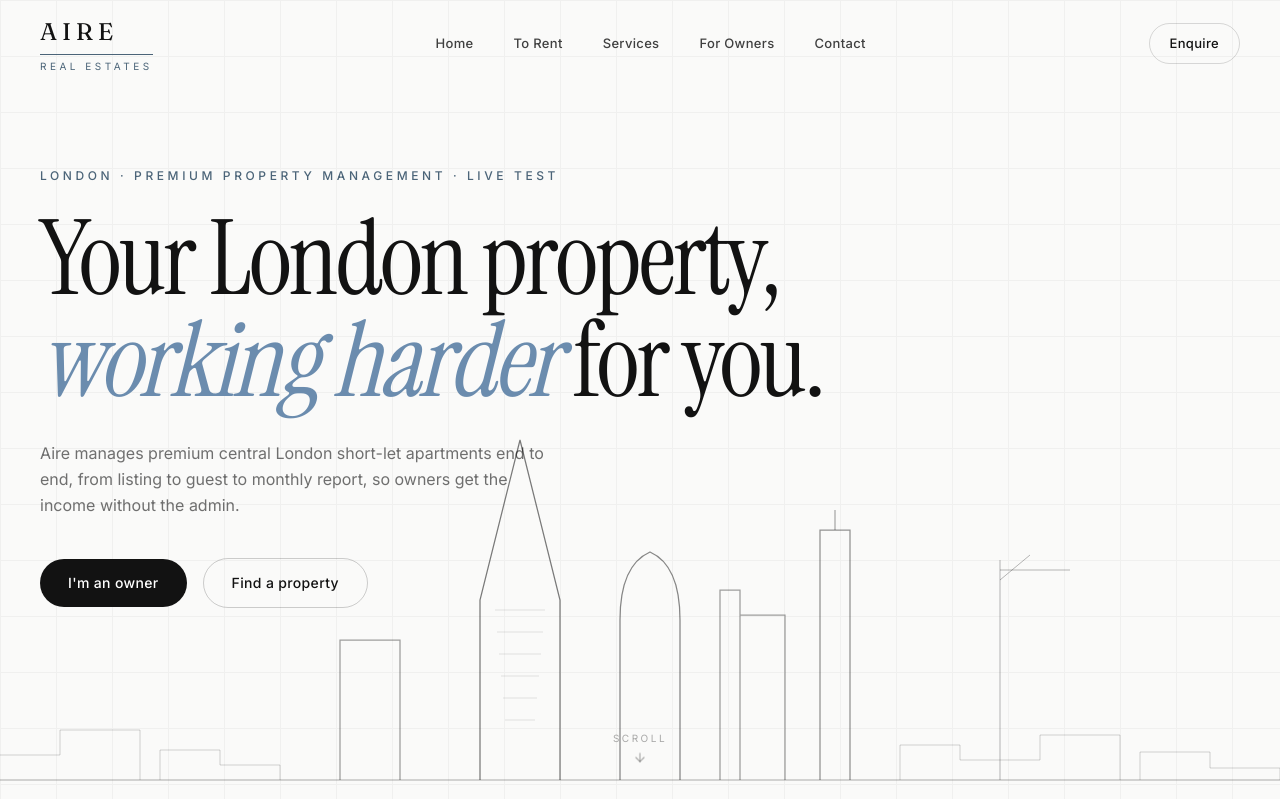
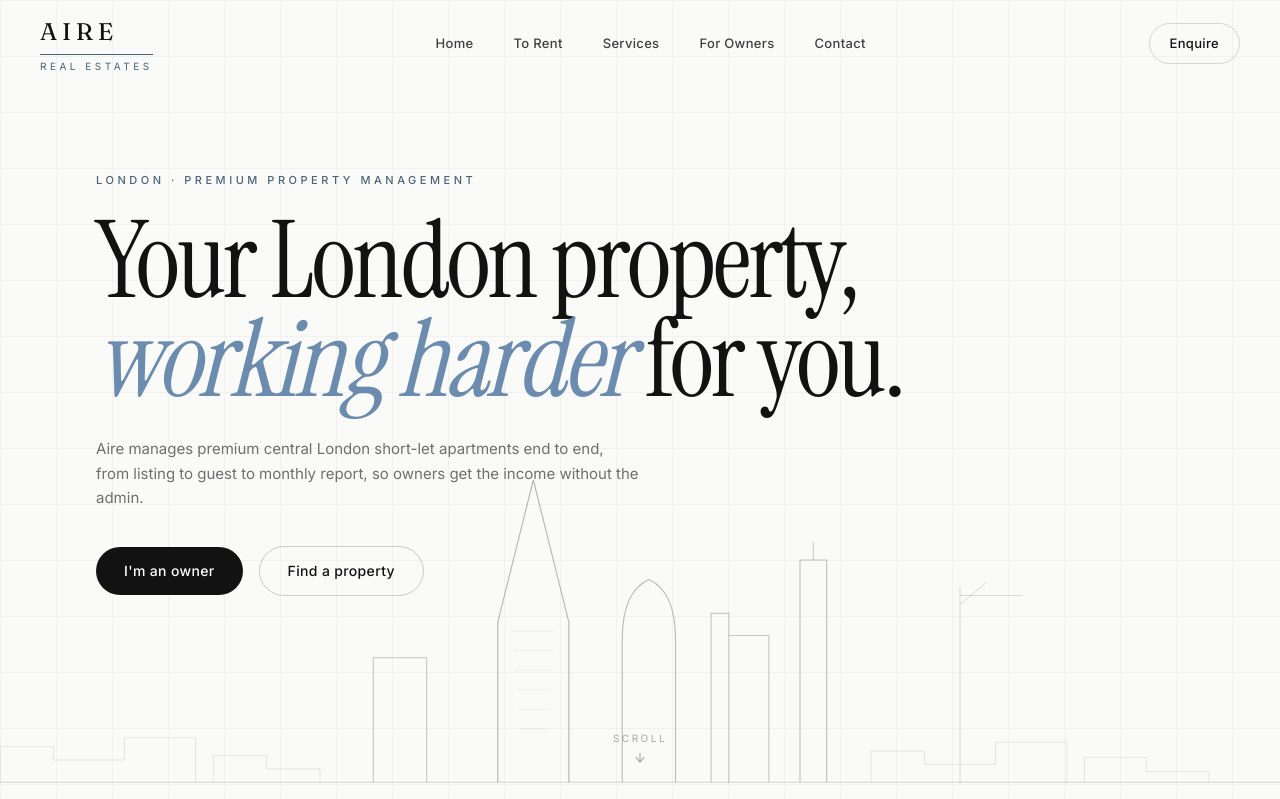
Before and after one commit to moonidil/aire, a Next.js app: page / in a window 1280 px wide. Shown: the top 799 px of the page. Built offline with nearby package versions, Linux system fonts and the light colour scheme.

Commit message:
changing design

```diff
--- a/components/Hero.tsx
+++ b/components/Hero.tsx
@@ -12,18 +12,17 @@ export default function Hero() {
     const onScroll = () => {
       if (!skylineRef.current) return;
       const y = window.scrollY;
-      // Gentle parallax — background drifts slower than the page
-      skylineRef.current.style.transform = `translateY(${y * 0.12}px)`;
+      skylineRef.current.style.transform = `translateY(${y * 0.1}px)`;
     };
+
     window.addEventListener("scroll", onScroll, { passive: true });
     return () => window.removeEventListener("scroll", onScroll);
   }, []);
 
   return (
     <section className="relative flex min-h-screen items-center overflow-hidden bg-bg text-ink">
-      {/* Blueprint grid overlay — barely-there architectural texture */}
       <div
-        className="pointer-events-none absolute inset-0 opacity-[0.035]"
+        className="pointer-events-none absolute inset-0 opacity-[0.03]"
         style={{
           backgroundImage:
             "linear-gradient(to right, #121212 1px, transparent 1px), linear-gradient(to bottom, #121212 1px, transparent 1px)",
@@ -31,35 +30,47 @@ export default function Hero() {
         }}
       />
 
-      {/* Skyline signature, parallax — fine black line-art, low opacity by design */}
-      <div ref={skylineRef} className="pointer-events-none absolute inset-x-0 bottom-0 h-[420px] text-ink">
+      <div
+        ref={skylineRef}
+        className="pointer-events-none absolute inset-x-0 bottom-0 h-[340px] text-ink/55"
+      >
         <Skyline className="h-full w-full" />
       </div>
 
-      <div className="relative mx-auto w-full max-w-7xl px-6 pt-14 pb-20 lg:px-10">
-        <p className="font-sans text-xs font-medium tracking-[0.3em] text-accent">
-          LONDON · PREMIUM PROPERTY MANAGEMENT · LIVE TEST
+      <div className="relative mx-auto w-full max-w-6xl px-6 pt-16 pb-24 lg:px-8">
+        <p className="font-sans text-[11px] font-medium tracking-[0.32em] text-accent">
+          LONDON · PREMIUM PROPERTY MANAGEMENT
         </p>
 
-        <h1 style={{ fontFamily: "var(--font-instrument)" }} className="mt-6 max-w-4xl text-[14vw] font-normal leading-[0.98] tracking-tight text-ink sm:text-7xl lg:text-[6.5rem]">
+        <h1
+          style={{ fontFamily: "var(--font-instrument)" }}
+          className="mt-6 max-w-4xl text-[4.4rem] font-normal leading-[0.92] tracking-tight text-ink sm:text-[5.2rem] lg:text-[6.3rem] xl:text-[6.7rem]"
+        >
           Your London property,
           <br />
-          <span style={{ fontFamily: "var(--font-instrument)" }} className="italic text-[#6B8CAE]">working harder</span> for you.
+          <span
+            style={{ fontFamily: "var(--font-instrument)" }}
+            className="italic text-[#6B8CAE]"
+          >
+            working harder
+          </span>{" "}
+          for you.
         </h1>
 
-        <p className="mt-7 max-w-lg font-sans text-base leading-relaxed text-ink/60">
+        <p className="mt-7 max-w-[34rem] font-sans text-[15px] leading-relaxed text-ink/60">
           Aire manages premium central London short-let apartments end to end,
           from listing to guest to monthly report, so owners get the income
           without the admin.
         </p>
 
-        <div className="mt-10 flex flex-wrap items-center gap-4">
+        <div className="mt-9 flex flex-wrap items-center gap-4">
           <Link
             href="/for-owners"
             className="rounded-full bg-ink px-7 py-3.5 font-sans text-sm font-medium tracking-wide text-white transition-transform hover:-translate-y-0.5"
           >
             I&apos;m an owner
           </Link>
+
           <Link
             href="/to-rent"
             className="rounded-full border border-ink/20 px-7 py-3.5 font-sans text-sm font-medium tracking-wide text-ink transition-colors hover:border-ink/50"
```
